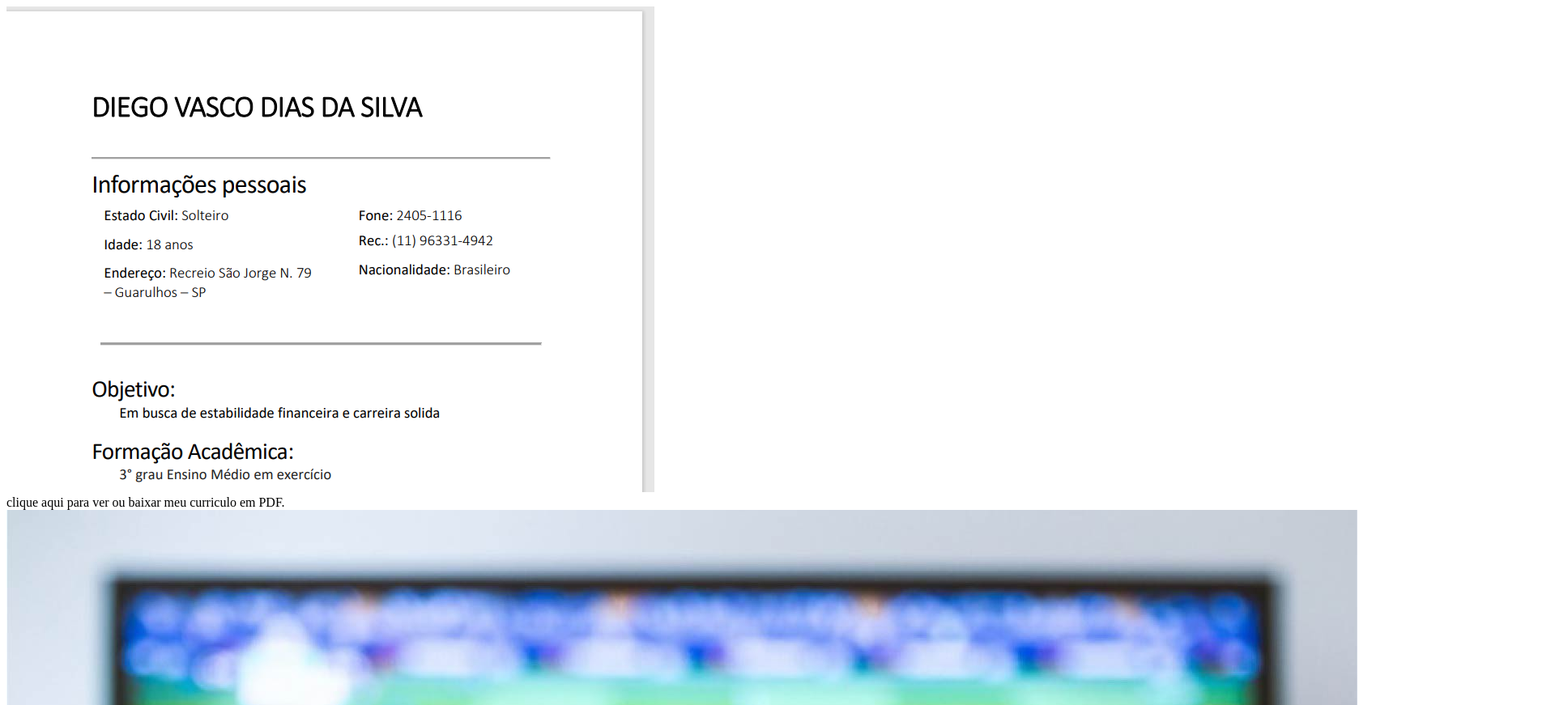
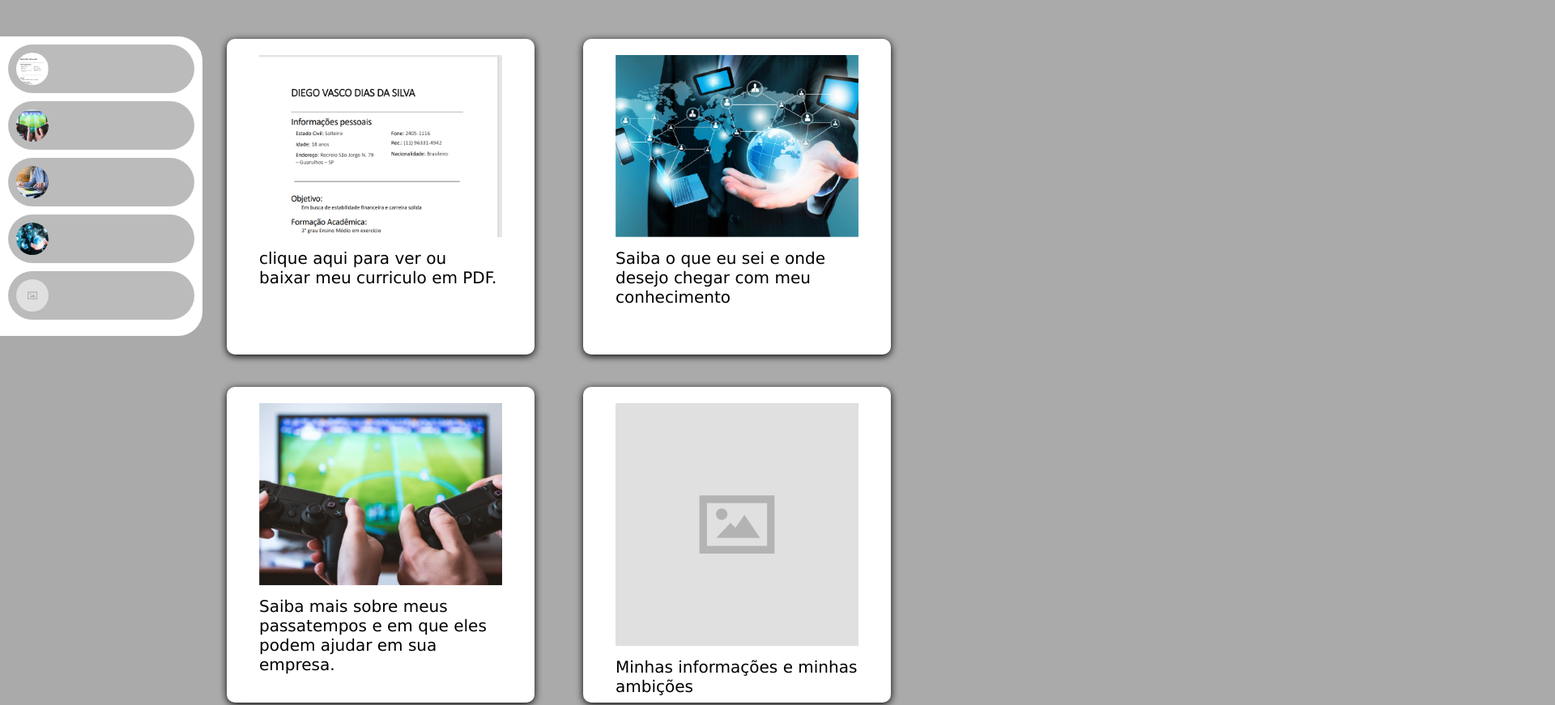
Before and after one commit to jackbluecx/curriculodiegovasco, a plain HTML site: page index.html in a window 1280 px wide. Shown: the top 871 px of the page at 81% size, 1920 px wide, since content can reach past the window. Drawn offline with Linux system fonts and the light colour scheme.

Commit message:
configurado aparencia das caixas de redirecionamento no arquivo style.css; inserido menu fixo no index.html

```diff
--- a/css/style.css
+++ b/css/style.css
@@ -1 +1,76 @@
 /*@@author diego vasco dias da silva@@*/
+body{
+  background-color: #aaaaaa;
+  padding: 0px;
+}
+.bloco_desc{
+  width: 300px;
+  position: relative;
+  top: 10px;
+  font-family: Verdana;
+  font-size: 20px;
+  margin-left: -150px;
+  left: 50%;
+}
+.bloco_img{
+  width: 300px;
+  margin-left: -150px;
+  position: relative;
+  left: 50%;
+}
+.bloco_{
+  padding: 20px;
+  width: 340px;
+  border-radius: 10px;
+  background-color: #ffffff;
+  filter: drop-shadow(0px 2px 5px #000000);
+  height: 350px;
+  margin-top: 40px;
+}
+#body1{
+  position: absolute;
+  left: 280px;
+}
+#body2{
+  position: absolute;
+  left: 720px;
+}
+.lista_fixa_img{
+  width: 40px;
+  height: 40px;
+  border-radius: 20px;
+  position: relative;
+  margin-top: -20px;
+  margin-left: 0;
+  left: 10px;
+  top: 50%;
+}
+.lista_fixa{
+  border-radius: 60px;
+  background-color: #bbbbbb;
+  width: 230px;
+  height: 60px;
+  margin-bottom: 10px;
+}
+#bory0{
+  position:absolute;
+  top: 45px;
+  left: 0;
+  background-color: #ffffff;
+  padding-left: 20px;
+  padding: 10px;
+  border-top-right-radius: 30px;
+  border-bottom-right-radius: 30px;
+}
+.lsf_desc{
+  font-family: Verdana;
+  font-size: 20px;
+  position: relative;
+  width: 170px;
+  height: 59px;
+  left: 60px;
+  background-color: #858585;
+  border-top-right-radius: 30px;
+  border-bottom-right-radius: 30px;
+  padding-top: 10px;
+}
--- a/index.html
+++ b/index.html
@@ -6,10 +6,29 @@
     <link rel="stylesheet" href="css/style.css">
   </head>
   <body>
-  <div id="body">
+    <!---->
 
-    <!--bloco redirecionamento-->
+  <div id="bory0">
+    <div class="lista_fixa">
+      <img class="lista_fixa_img" src="img/curriculo.png">
+    </div>
+    <div class="lista_fixa">
+      <img class="lista_fixa_img" src="img/pessoas_jogando.jpg">
+    </div>
+    <div class="lista_fixa">
+      <img class="lista_fixa_img" src="img/homen_trabalhando.jpg">
+    </div>
+    <div class="lista_fixa">
+      <img class="lista_fixa_img" src="img/curso_ti.jpg">
+    </div>
+    <div class="lista_fixa">
+      <img class="lista_fixa_img" src="img/placeholder.jpg">
+    </div>
+  </div>
 
+  <!--abaixo: primeira coluna de conteúdo do site-->
+
+  <div id="body1">
     <div class="bloco_">
       <div>
         <img class="bloco_img" src="img/curriculo.png" alt="curriculo,pdf,curriculo pdf,meu curriculo,">
@@ -40,9 +59,11 @@
         Saiba onde eu trabalhei e o que aprendi sobre mercado de trabalho.
       </div>
     </div>
+  </div>
 
-    <!--bloco redirecionamento-->
+  <!--abaixo: coluna de conteúdo 2-->
 
+  <div id="body2">
     <div class="bloco_">
       <div>
         <img class="bloco_img" src="img/curso_ti.jpg" alt="curso,ti,ensino,conhecimento,estudo">
```
